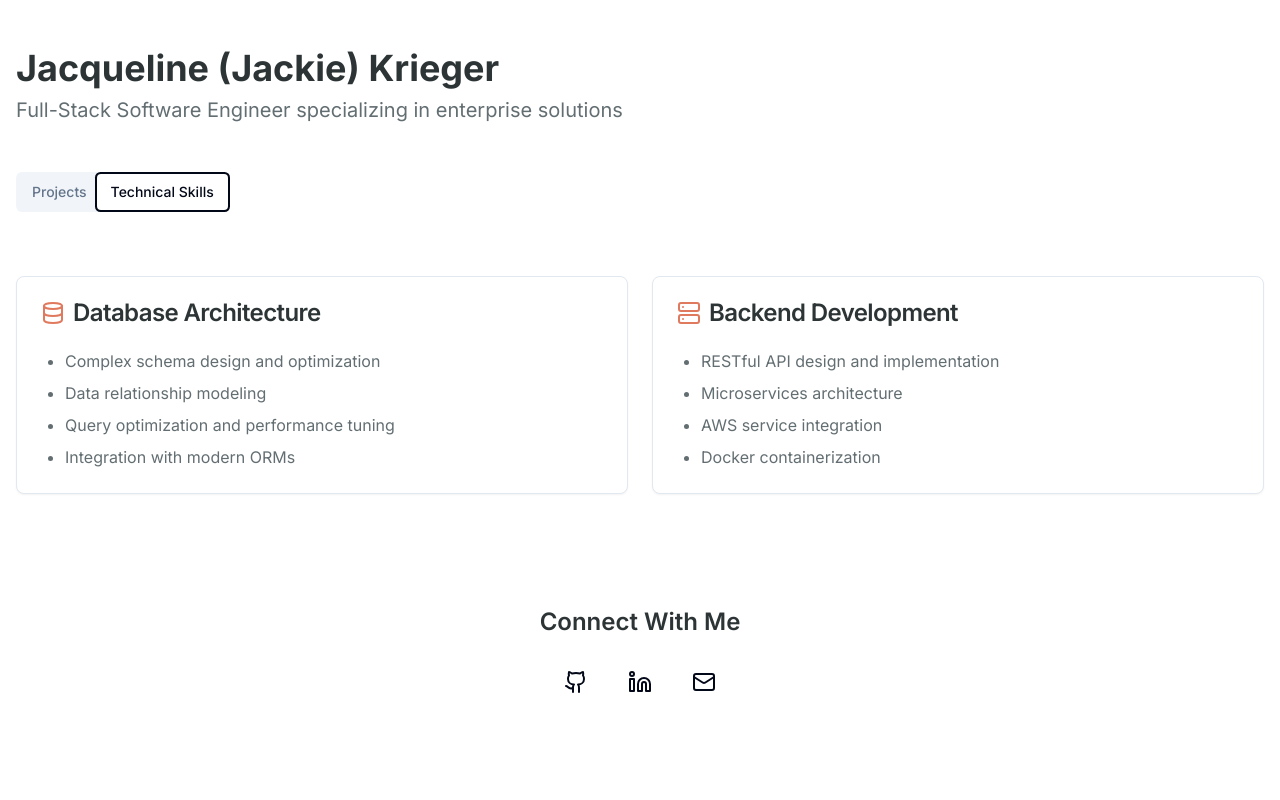
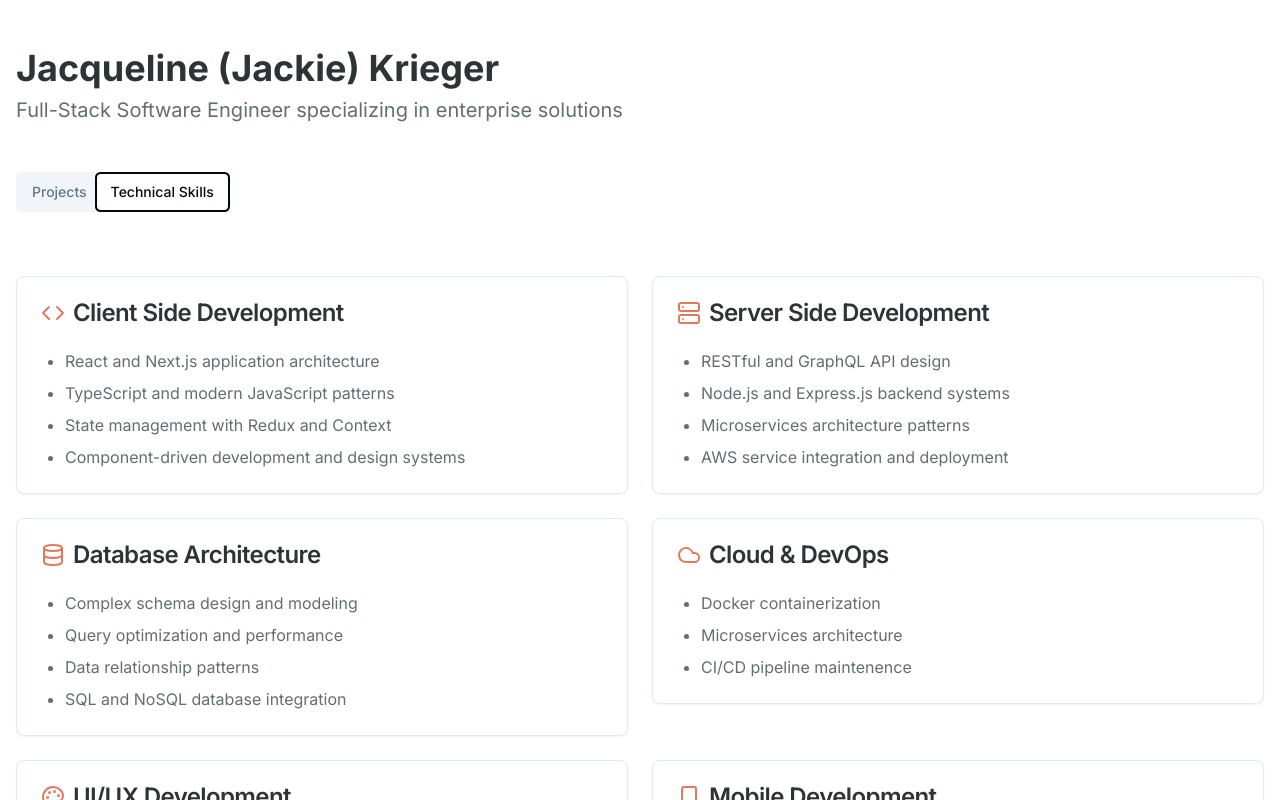
Before and after one commit to kriegercisneros/portfolio, a Next.js app: page / in a window 1280 px wide. Both pictures are taken after a click on the tab "Technical Skills". Shown: the top 800 px of the page. Built offline with nearby package versions, Linux system fonts and the light colour scheme.

Commit message:
update on technical skills

```diff
--- a/src/components/portfolio/components/footer.tsx
+++ b/src/components/portfolio/components/footer.tsx
@@ -12,7 +12,7 @@ export const Footer = () => {
             variant="ghost"
             size="icon"
             className="hover:text-primary hover:bg-secondary/10"
-            onClick={() => window.open('https://github.com/yourusername', '_blank')}
+            onClick={() => window.open('https://github.com/kriegercisneros', '_blank')}
           >
             <Github className="h-6 w-6" />
             <span className="sr-only">GitHub</span>
@@ -22,7 +22,7 @@ export const Footer = () => {
             variant="ghost"
             size="icon"
             className="hover:text-primary hover:bg-secondary/10"
-            onClick={() => window.open('https://linkedin.com/in/yourusername', '_blank')}
+            onClick={() => window.open('https://www.linkedin.com/in/jacqueline-krieger-cisneros/', '_blank')}
           >
             <Linkedin className="h-6 w-6" />
             <span className="sr-only">LinkedIn</span>
@@ -32,7 +32,7 @@ export const Footer = () => {
             variant="ghost"
             size="icon"
             className="hover:text-primary hover:bg-secondary/10"
-            onClick={() => window.location.href = 'mailto:your.email@example.com'}
+            onClick={() => window.location.href = 'mailto:krieger.jacqueline@gmail.com'}
           >
             <Mail className="h-6 w-6" />
             <span className="sr-only">Email</span>
--- a/src/components/portfolio/components/technicalSkills.tsx
+++ b/src/components/portfolio/components/technicalSkills.tsx
@@ -1,56 +1,108 @@
+// "use client"
+// import { motion } from 'framer-motion';
+// import { Card, CardContent, CardHeader, CardTitle } from '@/components/ui/card';
+// import { Database, Server } from 'lucide-react';
+
+// export const TechnicalSkills = () => {
+//   return (
+//     <div className="grid grid-cols-1 md:grid-cols-2 gap-6 mt-8">
+//       <motion.div
+//         initial={{ opacity: 0, x: -20 }}
+//         animate={{ opacity: 1, x: 0 }}
+//         transition={{ duration: 0.5 }}
+//       >
+//         <Card className="shadow-medium hover:shadow-large transition-all duration-300">
+//           <CardHeader>
+//             <div className="flex items-center gap-2">
+//               <Database className="h-6 w-6 text-secondary" />
+//               <CardTitle className="text-primary">Database Architecture</CardTitle>
+//             </div>
+//           </CardHeader>
+//           <CardContent>
+//             <ul className="list-disc pl-6 space-y-2 text-primary-light">
+//               <li>Complex schema design and optimization</li>
+//               <li>Data relationship modeling</li>
+//               <li>Query optimization and performance tuning</li>
+//               <li>Integration with modern ORMs</li>
+//             </ul>
+//           </CardContent>
+//         </Card>
+//       </motion.div>
+
+//       <motion.div
+//         initial={{ opacity: 0, x: 20 }}
+//         animate={{ opacity: 1, x: 0 }}
+//         transition={{ duration: 0.5, delay: 0.2 }}
+//       >
+//         <Card className="shadow-medium hover:shadow-large transition-all duration-300">
+//           <CardHeader>
+//             <div className="flex items-center gap-2">
+//               <Server className="h-6 w-6 text-secondary" />
+//               <CardTitle className="text-primary">Backend Development</CardTitle>
+//             </div>
+//           </CardHeader>
+//           <CardContent>
+//             <ul className="list-disc pl-6 space-y-2 text-primary-light">
+//               <li>RESTful API design and implementation</li>
+//               <li>Microservices architecture</li>
+//               <li>AWS service integration</li>
+//               <li>Docker containerization</li>
+//             </ul>
+//           </CardContent>
+//         </Card>
+//       </motion.div>
+//     </div>
+//   );
+// };
+
 "use client"
 import { motion } from 'framer-motion';
 import { Card, CardContent, CardHeader, CardTitle } from '@/components/ui/card';
-import { Database, Server } from 'lucide-react';
+import { Database, Server, Code, Cloud, Layout, Palette, Smartphone, LucideIcon} from 'lucide-react';
+import { skills } from '../data/skills';
+// import type { Skill } from '@/types/index';
+
+const iconMap: Record<string, LucideIcon> = {
+  database: Database,
+  server: Server,
+  code:Code,
+  cloud:Cloud,
+  layout:Layout,
+  palette:Palette,
+  smartphone:Smartphone
+};
 
 export const TechnicalSkills = () => {
   return (
     <div className="grid grid-cols-1 md:grid-cols-2 gap-6 mt-8">
+      {skills.map((skill, index) => {
+        const Icon = iconMap[skill.iconType];
+
+        return (
           <motion.div
-        initial={{ opacity: 0, x: -20 }}
+            key={skill.title}
+            initial={{ opacity: 0, x: index % 2 === 0 ? -20 : 20 }}
             animate={{ opacity: 1, x: 0 }}
-        transition={{ duration: 0.5 }}
+            transition={{ duration: 0.5, delay: index * 0.2 }}
           >
             <Card className="shadow-medium hover:shadow-large transition-all duration-300">
               <CardHeader>
                 <div className="flex items-center gap-2">
-              <Database className="h-6 w-6 text-secondary" />
-              <CardTitle className="text-primary">Database Architecture</CardTitle>
+                  {Icon && <Icon className="h-6 w-6 text-secondary" />}
+                  <CardTitle className="text-primary">{skill.title}</CardTitle>
                 </div>
               </CardHeader>
               <CardContent>
                 <ul className="list-disc pl-6 space-y-2 text-primary-light">
-              <li>Complex schema design and optimization</li>
-              <li>Data relationship modeling</li>
-              <li>Query optimization and performance tuning</li>
-              <li>Integration with modern ORMs</li>
+                  {skill.items.map((item, itemIndex) => (
+                    <li key={itemIndex}>{item}</li>
+                  ))}
                 </ul>
               </CardContent>
             </Card>
           </motion.div>
-
-      <motion.div
-        initial={{ opacity: 0, x: 20 }}
-        animate={{ opacity: 1, x: 0 }}
-        transition={{ duration: 0.5, delay: 0.2 }}
-      >
-        <Card className="shadow-medium hover:shadow-large transition-all duration-300">
-          <CardHeader>
-            <div className="flex items-center gap-2">
-              <Server className="h-6 w-6 text-secondary" />
-              <CardTitle className="text-primary">Backend Development</CardTitle>
-            </div>
-          </CardHeader>
-          <CardContent>
-            <ul className="list-disc pl-6 space-y-2 text-primary-light">
-              <li>RESTful API design and implementation</li>
-              <li>Microservices architecture</li>
-              <li>AWS service integration</li>
-              <li>Docker containerization</li>
-            </ul>
-          </CardContent>
-        </Card>
-      </motion.div>
+        );
+      })}
     </div>
   );
 };
--- /dev/null
+++ b/src/components/portfolio/data/skills.ts
@@ -0,0 +1,63 @@
+import { Skill } from '@/types/index';
+
+export const skills: Skill[] = [
+
+    {
+        title: "Client Side Development",
+        iconType: "code",
+        items: [
+          "React and Next.js application architecture",
+          "TypeScript and modern JavaScript patterns",
+          "State management with Redux and Context",
+          "Component-driven development and design systems"
+        ]
+      },
+      {
+        title: "Server Side Development",
+        iconType: "server",
+        items: [
+          "RESTful and GraphQL API design",
+          "Node.js and Express.js backend systems",
+          "Microservices architecture patterns",
+          "AWS service integration and deployment"
+        ]
+      },
+      {
+        title: "Database Architecture",
+        iconType: "database",
+        items: [
+          "Complex schema design and modeling",
+          "Query optimization and performance",
+          "Data relationship patterns",
+          "SQL and NoSQL database integration"
+        ]
+      },
+    {
+      title: "Cloud & DevOps",
+      iconType: "cloud",
+      items: [
+        "Docker containerization",
+        "Microservices architecture",
+        "CI/CD pipeline maintenence"
+      ]
+    },
+    {
+      title: "UI/UX Development",
+      iconType: "palette",
+      items: [
+        "Component-driven development",
+        "Responsive design patterns",
+        "User driven page flow design",
+        "Design system architecture"
+      ]
+    },
+    {
+      title: "Mobile Development",
+      iconType: "smartphone",
+      items: [
+        "Mobile-first design approach",
+        "Native feature integration",
+        "Cross-platform optimization using global configuration"
+      ]
+    }
+  ];
--- a/src/types/index.ts
+++ b/src/types/index.ts
@@ -9,6 +9,7 @@ export interface Project {
 
   export interface Skill {
     title: string;
-    icon: React.ElementType;
+    // iconType: React.ElementType;
+    iconType:string;
     items: string[];
   }
```
Lines whose indentation alone changed are shown as unchanged.
